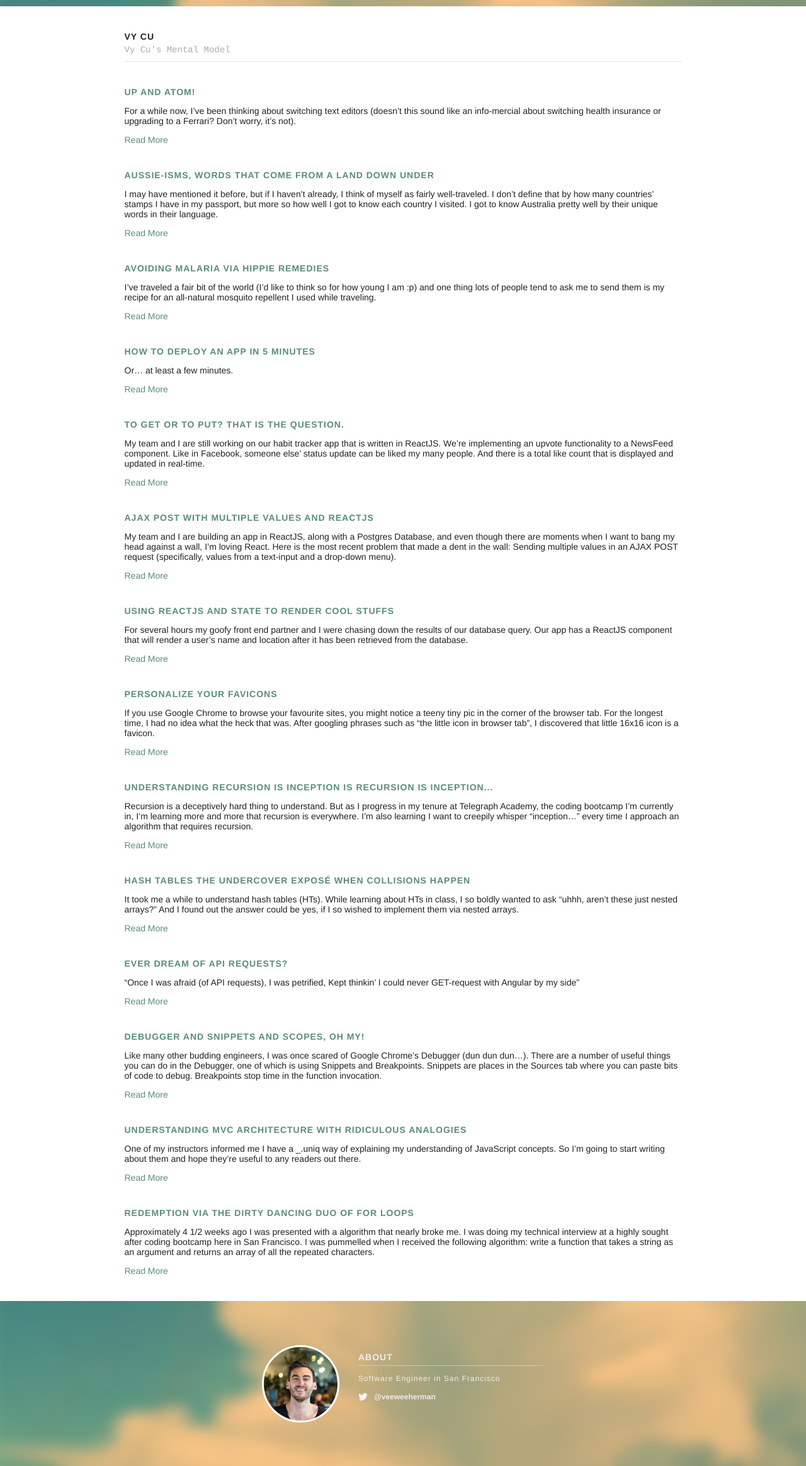
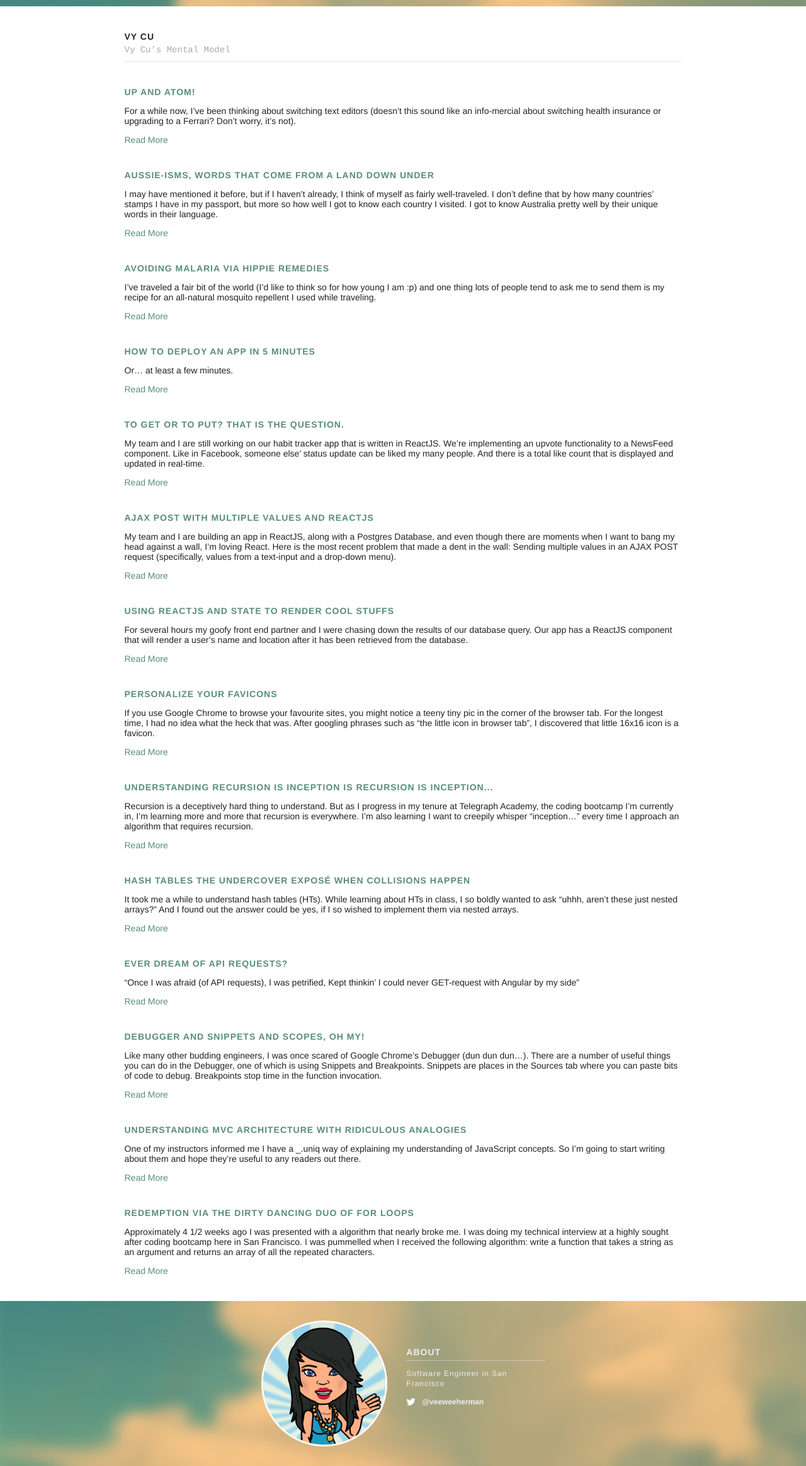
Before and after one commit to veeweeherman/veeweeherman.github.io, a Jekyll site: the page built from index.html, in a window 1280 px wide. Shown: the whole page at 63% size. Built offline with Jekyll 4.4.1, drawn with Linux system fonts in a browser that asks for light colours; the list of posts is cut into pages by our own code.

Commit message:
changing pics

```diff
--- a/_includes/footer.html
+++ b/_includes/footer.html
@@ -1,7 +1,7 @@
 <footer>
     <div class="about-wrap">
         <section class="about">
-            <img class="about-avatar" src="{{ "/img/avatar.jpg" | prepend: site.baseurl }}" border="0" alt="[name]" />
+            <img class="about-avatar" src="{{ "/images/bluedressavatar.jpg" | prepend: site.baseurl }}" border="0" alt="[name]" />
             <div class="about-body">
                 <p class="about-body-title">About</p>
                 <p class="about-body-description">{{ site.description }}</p>
--- a/_layouts/default.html
+++ b/_layouts/default.html
@@ -1,5 +1,9 @@
 <!DOCTYPE html>
 <html lang="en">
+  <head>
+    <link rel="icon" type="image/ico" href="../favicon.ico">
+    <link href="syntax.css" rel="stylesheet">
+  </head>
   {% include head.html %}
     <body>
       <div id="ribbon"></div>
```
